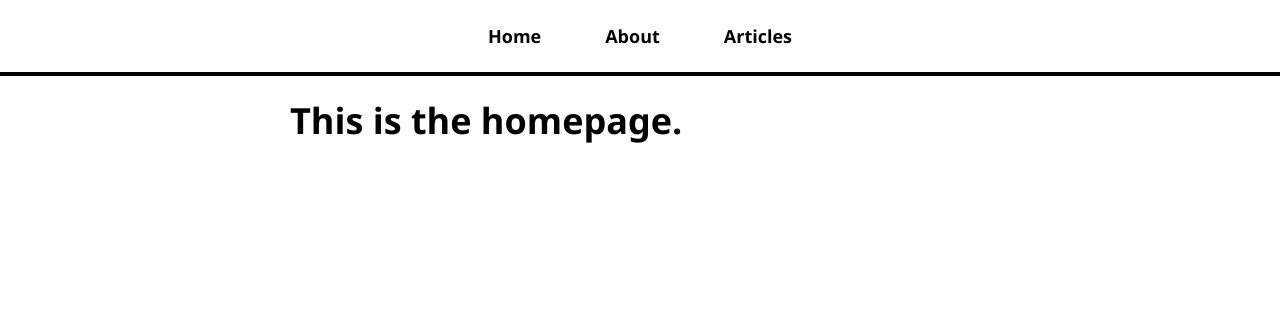
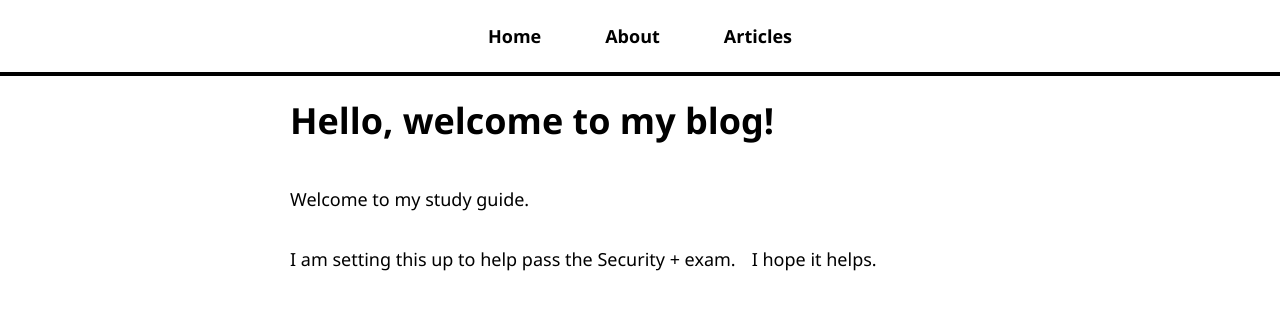
Before and after one commit to brucewilson1103/CyberSecurityNotes, a React (Create React App) app in the folder csnotes/: page / in a window 1280 px wide. Shown: the top 310 px of the page. Built offline with nearby package versions, Linux system fonts and the light colour scheme.

Commit message:
routes not found page and component

```diff
--- a/csnotes/src/App.js
+++ b/csnotes/src/App.js
@@ -3,22 +3,22 @@ import { BrowserRouter, Routes, Route } from 'react-router-dom';
 import NavBar from './NavBar';
 import HomePage from './pages/HomePage';
 import AboutPage from './pages/AboutPage';
-import ArticlesPage from './pages/ArticlesPage';
-import ArticlesList from './pages/ArticlesListPage';
-// import NotFound from './pages/NotFoundPage';
+import ArticlesListPage from './pages/ArticlesListPage';
+import ArticlePage from './pages/ArticlePage';
+import NotFoundPage from './pages/NotFoundPage';
 
 function App() {
   return (
     <BrowserRouter>
       <div className="App">
-        <NavBar/>
-
+        <NavBar />
         <div id="page-body">
           <Routes>
-            <Route path="/" element={<HomePage />}/>
-            <Route path="/about" element={<AboutPage />}/>
-            <Route path="/articles" element={<ArticlesList />}/>
-            <Route path="/articles/:articleID" element={<ArticlesPage />}/>
+            <Route path="/" element={<HomePage />} />
+            <Route path="/about" element={<AboutPage />} />
+            <Route path="/articles" element={<ArticlesListPage />} />
+            <Route path="/articles/:articleId" element={<ArticlePage />} />
+            <Route path="*" element={<NotFoundPage />} />
           </Routes>
         </div>
       </div>
--- /dev/null
+++ b/csnotes/src/components/ArticlesList.js
@@ -0,0 +1,16 @@
+import { Link } from 'react-router-dom';
+
+const ArticlesList = ({ articles }) => {
+    return (
+        <>
+        {articles.map(article => (
+            <Link key={article.name} className="article-list-item" to={`/articles/${article.name}`}>
+                <h3>{article.title}</h3>
+                <p>{article.content[0].substring(0, 150)}...</p>
+            </Link>
+        ))}
+        </>
+    );
+}
+
+export default ArticlesList;
--- a/csnotes/src/pages/AboutPage.js
+++ b/csnotes/src/pages/AboutPage.js
@@ -1,5 +1,5 @@
 const AboutPage = () =>{
-    return <h1>This is the About Page.</h1>
+    return <h5>This site is being created as a study guide to help anyone pass the Comptia Security +.</h5>
 }
 
 export default AboutPage;
--- /dev/null
+++ b/csnotes/src/pages/ArticlePage.js
@@ -0,0 +1,23 @@
+import { useParams } from 'react-router-dom';
+import NotFoundPage from './NotFoundPage';
+import articles from './article-content';
+
+const ArticlePage = () => {
+    const { articleId } = useParams();
+    const article = articles.find(article => article.name === articleId);
+
+    if (!article) {
+        return <NotFoundPage />
+    }
+
+    return (
+        <>
+        <h1>{article.title}</h1>
+        {article.content.map((paragraph, i) => (
+            <p key={i}>{paragraph}</p>
+        ))}
+        </>
+    );
+}
+
+export default ArticlePage;
--- a/csnotes/src/pages/ArticlesListPage.js
+++ b/csnotes/src/pages/ArticlesListPage.js
@@ -1,19 +1,13 @@
-import articles from "./article-content";
-import { Link } from "react-router-dom";
+import ArticlesList from '../components/ArticlesList';
+import articles from './article-content';
 
-
-const ArticlesList = () =>{
+const ArticlesListPage = () => {
     return (
         <>
         <h1>Articles</h1>
-        {articles.map(article =>(
-            <Link key={article.name} className="article-list-item" to={`/articles/${article.name}`}>
-                <h3>{article.title}</h3>
-                <p>{article.content[0].substring(0,140)}...</p>
-            </Link>
-        ))}
-    </>
+        <ArticlesList articles={articles} />
+        </>
     );
 }
 
-export default ArticlesList;
+export default ArticlesListPage;
--- a/csnotes/src/pages/ArticlesPage.js
+++ /dev/null
@@ -1,21 +0,0 @@
-import { useParams } from "react-router-dom";
-import articles from "./article-content";
-
-const ArticlesPage = () =>{
-    const params = useParams();
-    const {articleID} = params;
-
-    const article = articles.find(article => article.name === articleID);
-
-    return (
-        <>
-        <h1>{article.title}</h1>
-        {article.content.map((paragraph, i )=>(
-            <p key={i}>{paragraph}</p>
-        ))}
-        </>
-    );
-}
-
-
-export default ArticlesPage;
--- a/csnotes/src/pages/HomePage.js
+++ b/csnotes/src/pages/HomePage.js
@@ -1,5 +1,16 @@
-const HomePage = () =>{
-    return <h1>This is the homepage.</h1>
-}
+const HomePage = () => (
+    <>
+    <h1>Hello, welcome to my blog!</h1>
+    <p>
+        Welcome to my study guide.
+    </p>
+    <p>
+        I am setting this up to help pass the Security + exam.
+    </p>
+    <p>
+        I hope it helps.
+    </p>
+    </>
+);
 
 export default HomePage;
--- a/csnotes/src/pages/NotFoundPage.js
+++ b/csnotes/src/pages/NotFoundPage.js
@@ -1,5 +1,5 @@
 const NotFound = () =>{
-    return <h1>This is the NotFound.</h1>
+    return <h3>Can't Compute.... These are not the droids that you are searching for.</h3>
 }
 
 export default NotFound;
```
